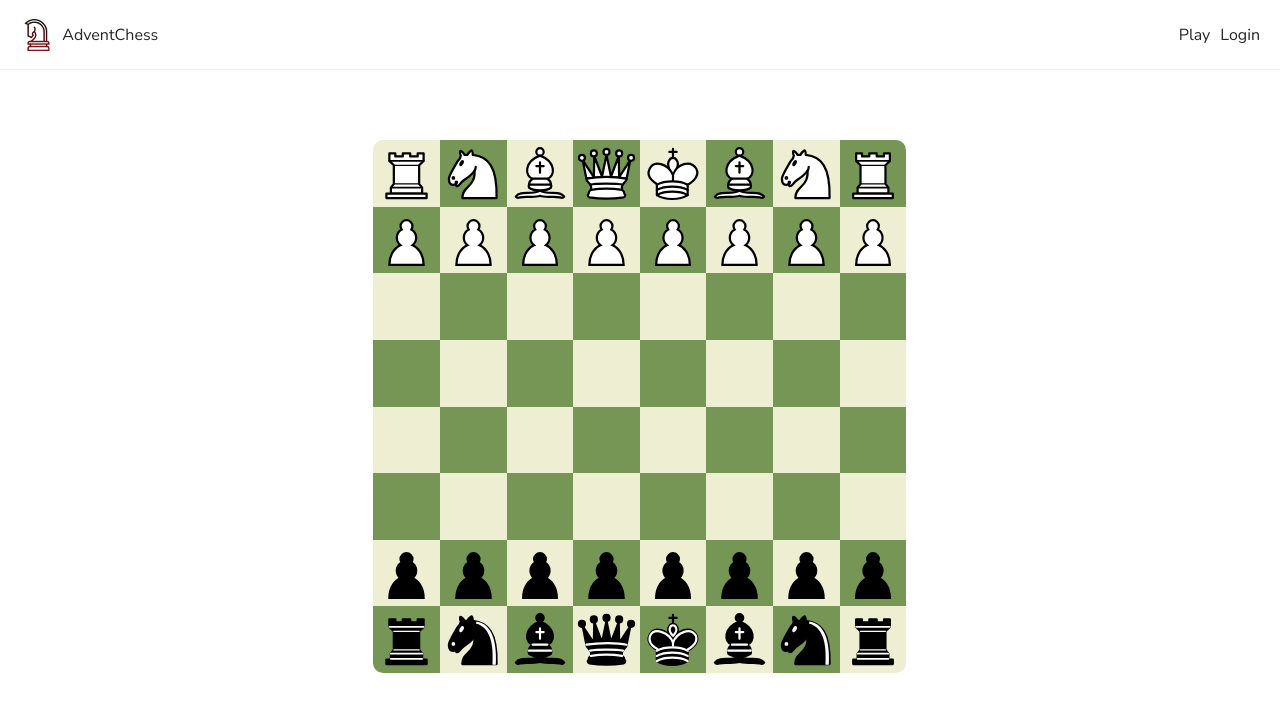
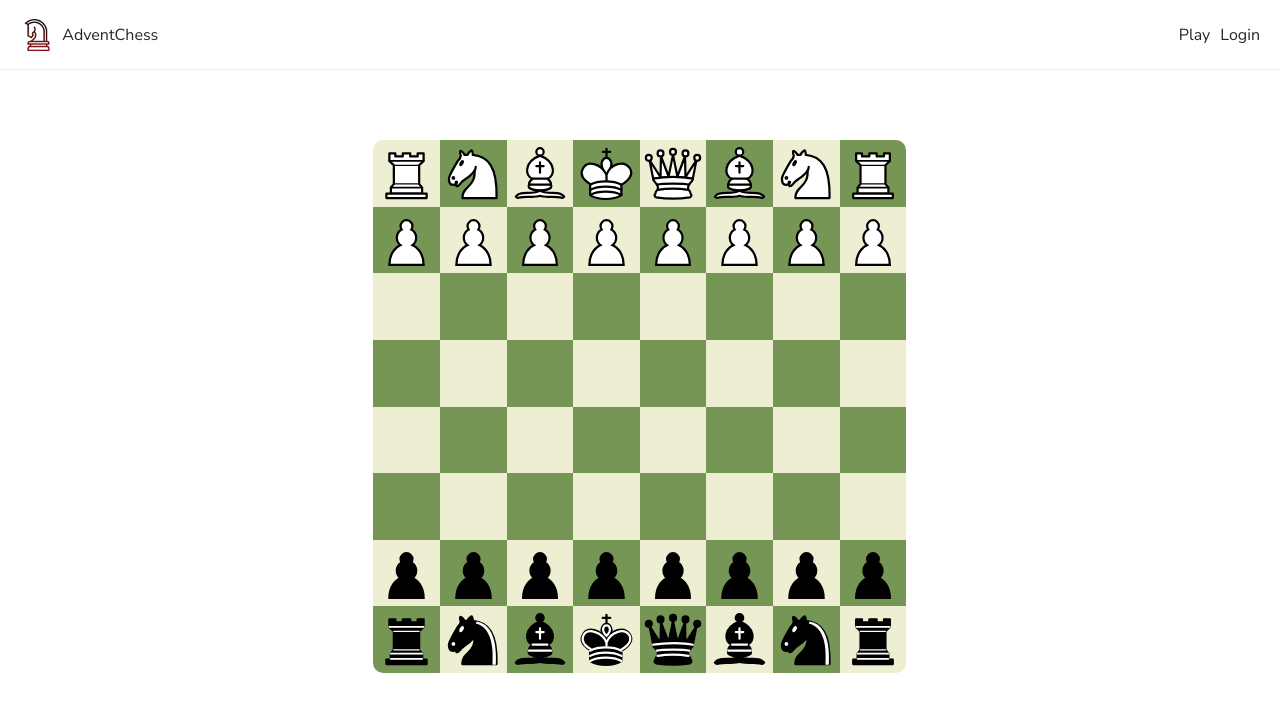
Before and after one commit to JabirC/AdventChess, an Angular app in the folder frontend/AdventChess/: page / in a window 1280 px wide. Shown: the top 712 px of the page. Built offline with nearby package versions, Linux system fonts and the light colour scheme.

Commit message:
change board reorientation from an inverse operation to a rotational operation

```diff
--- a/frontend/AdventChess/src/app/components/chessboard/chessboard.component.html
+++ b/frontend/AdventChess/src/app/components/chessboard/chessboard.component.html
@@ -17,9 +17,9 @@
     </div>
     <div *ngFor="let row of [0, 1, 2, 3, 4, 5, 6, 7]" class="flex">
         <div *ngFor="let col of [0, 1, 2, 3, 4, 5, 6, 7]" class="flex items-center justify-center">
-            <ng-container *ngIf="boardState[getMapping(row)][col] != '--';">
+            <ng-container *ngIf="boardState[getMapping(row)][getMapping(col)] != '--';">
               <div>
-                <img [src]="keyValuePairs.get(boardState[getMapping(row)][col])" class="chess-piece piece{{row}}{{col}} {{boardState[row][col]}}"
+                <img [src]="keyValuePairs.get(boardState[getMapping(row)][getMapping(col)])" class="chess-piece piece{{row}}{{col}} {{boardState[row][col]}}"
                 [attr.row]="row"
                 [attr.col]="col"
                 [curRow] = "row"
--- a/frontend/AdventChess/src/app/components/chessboard/chessboard.component.ts
+++ b/frontend/AdventChess/src/app/components/chessboard/chessboard.component.ts
@@ -13,12 +13,14 @@ export class ChessboardComponent implements AfterViewInit {
   boundary = { top: 0, bottom: 100, left: 0, right: 100, scroll: 0, windowSize:0};
   boardState: string[][] = [];
   isWhite!: boolean;
+  orientationWhite!: boolean;
   @ViewChild('chessboardContainer') chessboardContainer!: ElementRef;
   containerWidth!: number;
 
   constructor(private renderer: Renderer2, private cdr: ChangeDetectorRef) {
     // Initialize the boardState with a default chessboard configuration
     this.isWhite = false;
+    this.isWhite? this.orientationWhite = true: this.orientationWhite = false;
     this.initializeBoard();
   }
 
@@ -95,16 +97,20 @@ export class ChessboardComponent implements AfterViewInit {
     const containerWidth = this.chessboardContainer.nativeElement.clientWidth;
     const squareSize = containerWidth / 8;
 
-    const pieceName: string = this.boardState[this.getMapping(oldRow)][oldCol];
-    this.boardState[this.getMapping(oldRow)][oldCol] = "--";
-    this.boardState[this.getMapping(newCoordinates[0])][newCoordinates[1]] = pieceName;
+    const pieceName: string = this.boardState[this.getMapping(oldRow)][this.getMapping(oldCol)];
+    this.boardState[this.getMapping(oldRow)][this.getMapping(oldCol)] = "--";
+    this.boardState[this.getMapping(newCoordinates[0])][this.getMapping(newCoordinates[1])] = pieceName;
     console.log(this.boardState);
   }
 
   // Used to inverse the chessboard based on player color
-  getMapping(row: number): number{
-    const index = this.isWhite? row: 7-row;
-    return index;
+  getMapping(index: number): number{
+    const mappedIndex = this.orientationWhite? index: 7-index;
+    return mappedIndex;
+  }
+
+  rotateBoard(){
+    this.orientationWhite = !this.orientationWhite;
   }
 
 }
```
